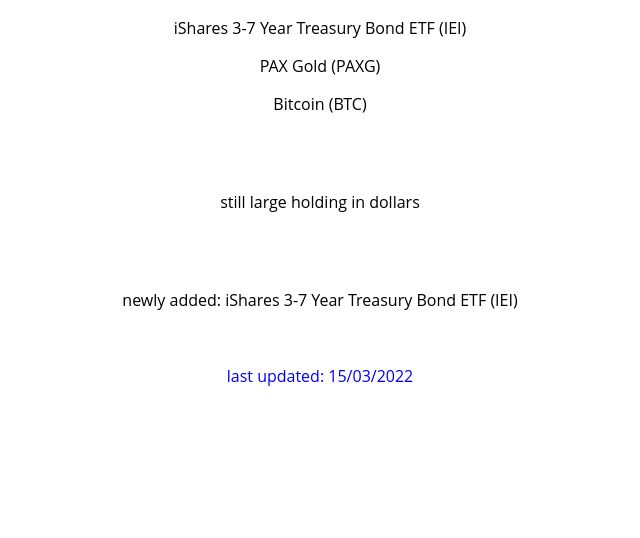
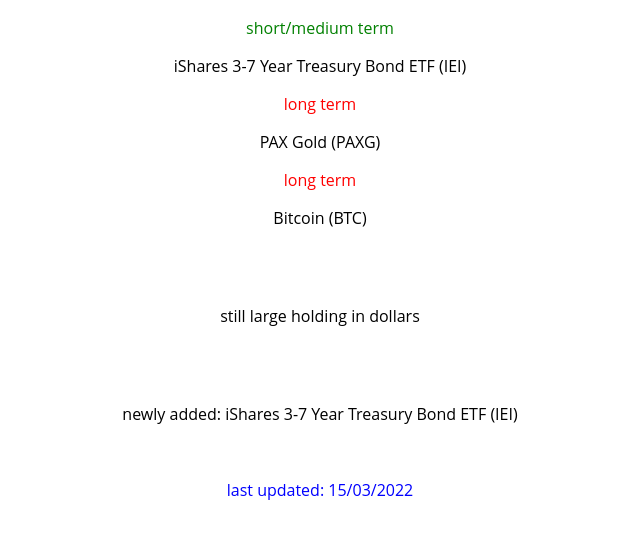
Before and after one commit to pixelkats/yieldcapital, a plain HTML site: page portfolio.html in a window 1280 px wide. Shown: the part 164-702 px from the top of the page, without its empty margins (320-960 px from the left). Drawn offline with Linux system fonts and the light colour scheme.

Commit message:
Add files via upload

```diff
--- a/portfolio.html
+++ b/portfolio.html
@@ -19,9 +19,9 @@
 
 <div class="header2">
 <h2>portfolio:</h2>
-<p>iShares 3-7 Year Treasury Bond ETF (IEI)</p>
-<p>PAX Gold (PAXG)</p>
-<p>Bitcoin (BTC)</p>
+<p style="color:green;">short/medium term</p><p>iShares 3-7 Year Treasury Bond ETF (IEI)</p>
+<p style="color:red;">long term</p><p>PAX Gold (PAXG)</p>
+<p style="color:red;">long term</p><p>Bitcoin (BTC)</p>
 <br><br>
 <p>still large holding in dollars</p>
 
```
